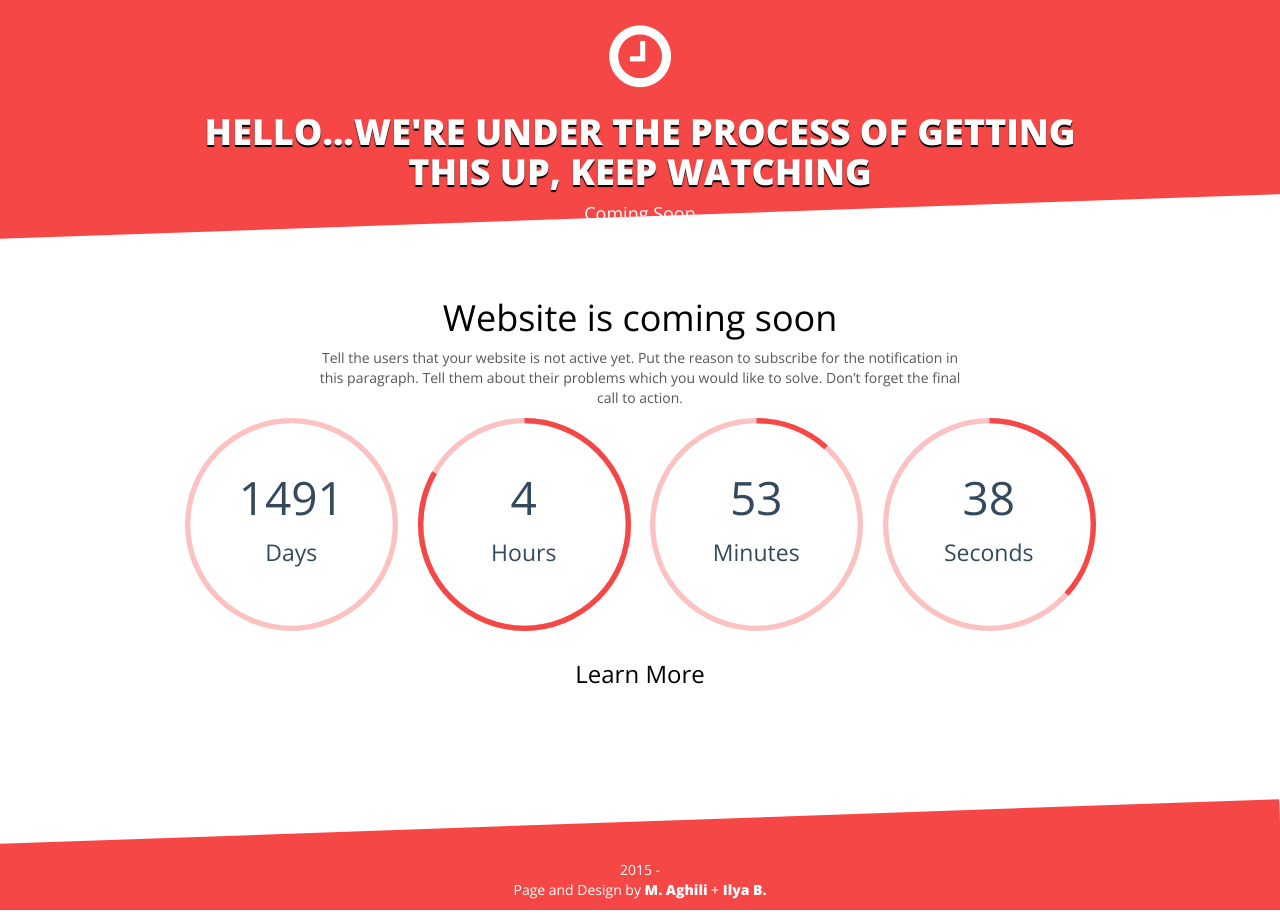
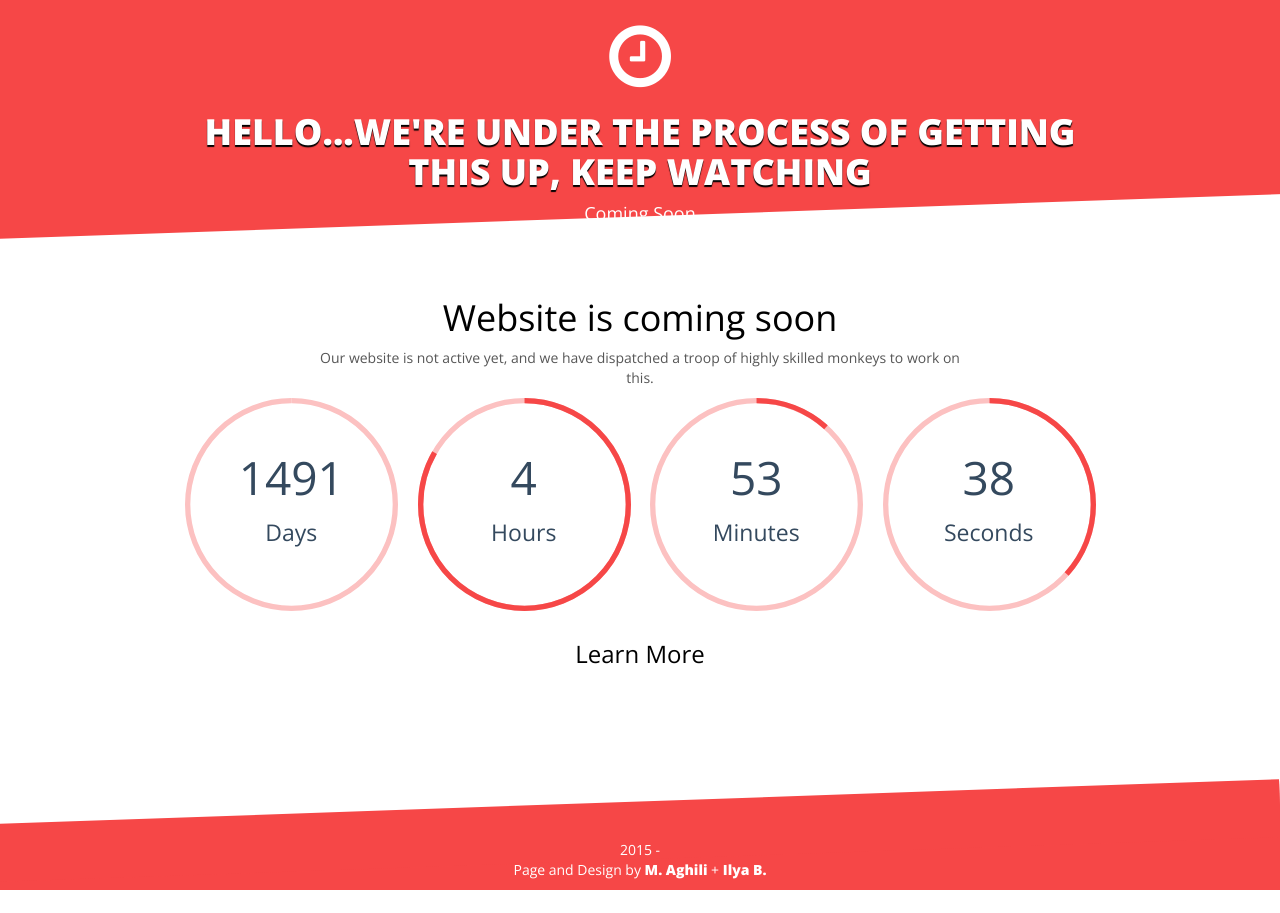
Before and after one commit to hellodk/hellodk.github.io, a Jekyll site: the page built from index.md, in a window 1280 px wide. Built offline with Jekyll 4.4.1, drawn with Linux system fonts in a browser that asks for light colours; nearby versions of some CDN libraries.

Commit message:
Modified coments

```diff
--- a/index.md
+++ b/index.md
@@ -5,4 +5,4 @@ title: "Hello...we're under the process of getting this up, keep watching"
 excerpt: "Coming Soon"
 ---
 # Website is coming soon
-Tell the users that your website is not active yet. Put the reason to subscribe for the notification in this paragraph. Tell them about their problems which you would like to solve. Don’t forget the final call to action.
+Our website is not active yet, and we have dispatched a troop of highly skilled monkeys to work on this.
```
